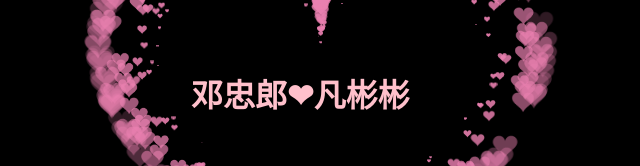
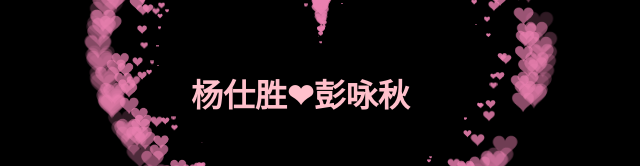
Before and after one commit to nanbei1/nanbei1.github.io, a plain HTML site: page index.html in a window 1280 px wide. Shown: the part 275-441 px from the top of the page, without its empty margins (319-959 px from the left). Drawn offline with nearby package versions, Linux system fonts and the light colour scheme.

Commit message:
Update index.html

```diff
--- a/index.html
+++ b/index.html
@@ -72,7 +72,7 @@
 
     <!--姓名-->
     <div class="name">
-        <h1>邓忠郎❤凡彬彬</h1>
+        <h1>杨仕胜❤彭咏秋</h1>
     </div>
     <div class="df">
       <button onclick="bf()">开始播放音乐</button>
```
